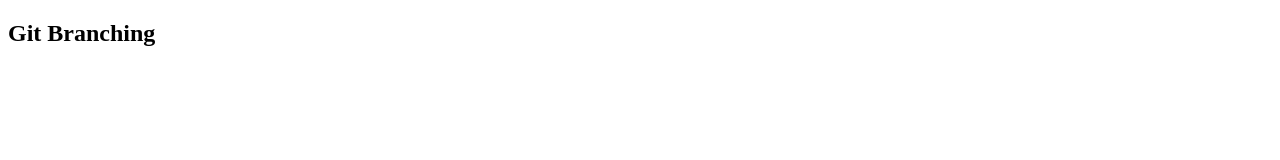
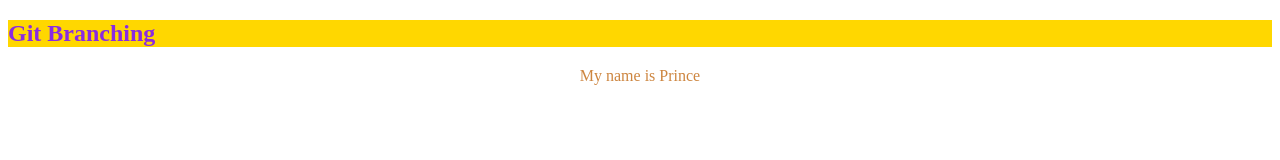
Before and after one commit to Charlestone1/git-class, a plain HTML site: page index.html in a window 1280 px wide. Drawn offline with Linux system fonts and the light colour scheme.

Commit message:
Prince added his name

```diff
--- a/index.html
+++ b/index.html
@@ -4,8 +4,11 @@
     <meta charset="UTF-8" />
     <meta name="viewport" content="width=device-width, initial-scale=1.0" />
     <title>Git4</title>
+    <link rel="stylesheet" href="styl.css">
   </head>
   <body>
-    <h2>Git Branching</h2>
+    <h2 class="a">Git Branching</h2>
+    <p class="b">My name is Prince</p>
+    <script src="script.js"></script>
   </body>
 </html>
--- a/styl.css
+++ b/styl.css
@@ -1,5 +1,9 @@
-body {
-  background-color: beige;
-  display: flex;
-  justify-content: center;
+.b{
+  color:peru;
+  text-align: center;
 }
+
+.a{
+  color: blueviolet;
+  background-color: gold;
+}
```
